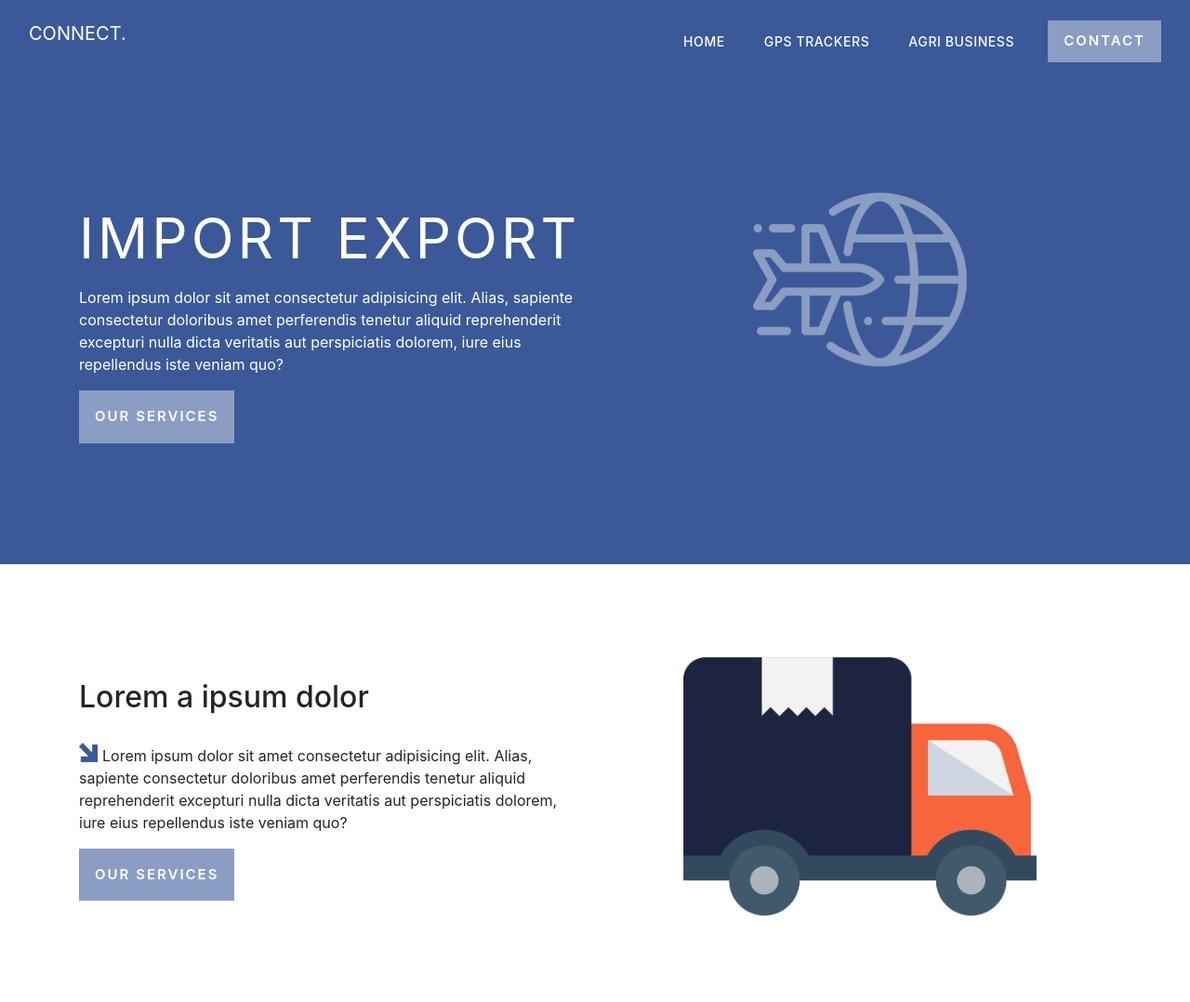
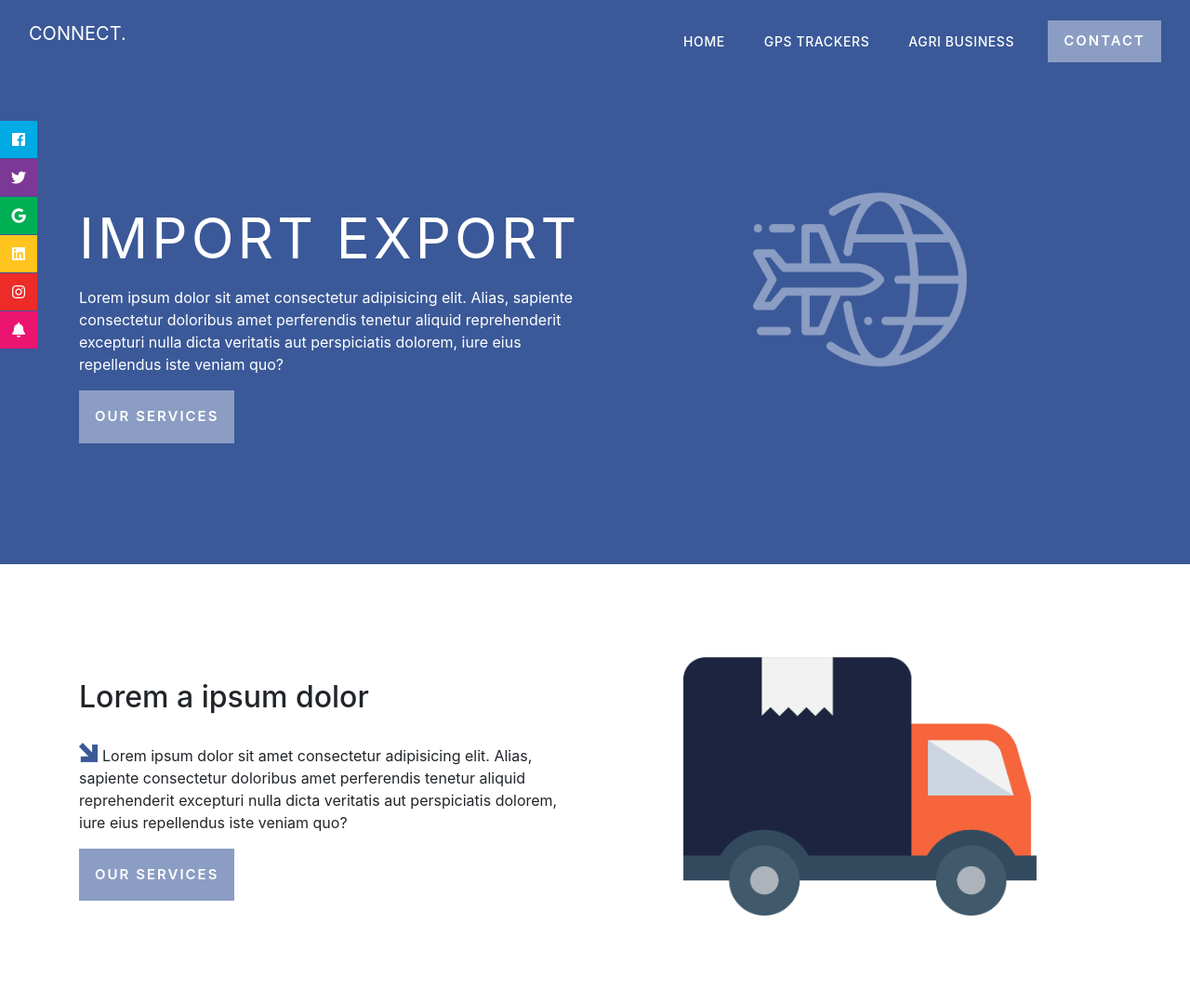
Before and after one commit to FilenberTech/connect_updated, a plain HTML site: page export/index.html in a window 1280 px wide. Shown: the top 1078 px of the page at 93% size. Drawn offline with nearby package versions, Linux system fonts and the light colour scheme.

Commit message:
Update index.html

```diff
--- a/export/index.html
+++ b/export/index.html
@@ -57,6 +57,28 @@
         </nav>
 
     </section>
+
+
+<div id="fixed-social">
+  <div>
+    <a href="#" class="fixed-facebook" target="_blank"><i class="fab fa-facebook"></i> <span>Facebook</span></a>
+  </div>
+  <div>
+    <a href="#" class="fixed-twitter" target="_blank"><i class="fab fa-twitter"></i> <span>Twitter</span></a>
+  </div>
+  <div>
+    <a href="#" class="fixed-gplus" target="_blank"><i class="fab fa-google"></i> <span>Google+</span></a>
+  </div>
+  <div>
+    <a href="#" class="fixed-linkedin" target="_blank"><i class="fab fa-linkedin"></i> <span>LinkedIn</span></a>
+  </div>
+  <div>
+    <a href="#" class="fixed-instagrem" target="_blank"><i class="fab fa-instagram"></i> <span>Instagram</span></a>
+  </div>
+  <div>
+    <a href="#" class="fixed-tumblr" target="_blank"><i class="fa fa-bell"></i> <span>Notifications</span></a>
+  </div>
+</div>
 
     <div class="container text-center text-white">
         <div class="row pad-er">
```
